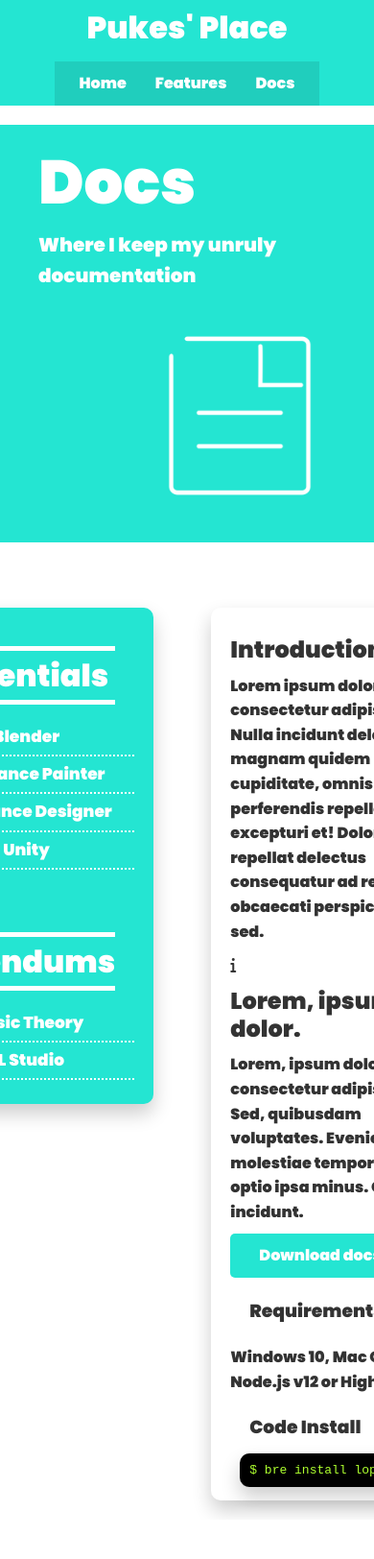
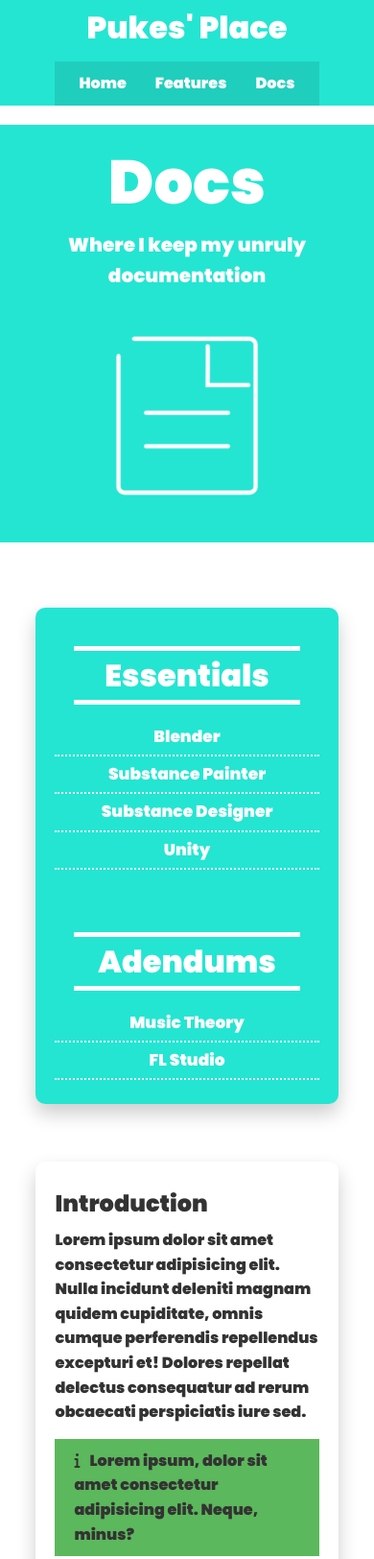
Before and after one commit to TheNameIsMatt/Website, a plain HTML site: page docs.html in a window 390 px wide. Shown: the top 1624 px of the page at 96% size. Drawn offline with Linux system fonts and the light colour scheme; a web font is replaced by a local one.

Commit message:
Final Commit before Customisation

```diff
--- a/css/style.css
+++ b/css/style.css
@@ -10,6 +10,8 @@
     --dark-colour: #094943;
     --light-colour: #f4f4f4;
     --Accent-colour: #A26967;
+    --success-colour: #5cb85c;
+    --error-colour: #d9534f;
 }
 /* Asterisk means it applies to everything */
 * {
@@ -111,6 +113,10 @@ img {
     gap: 30px;
 }
 
+.showcase-text {
+    animation: slideInFromLeft 1s ease;
+}
+
 .showcase-form {
     position: relative;
     top: 60px;
@@ -120,6 +126,7 @@ img {
     /* Z-index is basically a sorting system of what should be on top and visible of others. */
     z-index: 100;
     justify-self: flex-end;
+    animation: slideInFromRight 1s ease;
 }
 
 .showcase-form .form-control {
@@ -181,6 +188,7 @@ You can add effects to pseudo selectors but the event needs to occur before the
 
 .stats{
     padding-top: 100px;
+    animation: slideInFromBottom 1s ease;
 }
 
 .stats-heading {
@@ -200,6 +208,8 @@ You can add effects to pseudo selectors but the event needs to occur before the
 /* CLI */
 
 .cli .grid {
+
+    animation: slideInFromBottom 1s ease;
     grid-template-columns: repeat(3,1fr);
     grid-template-rows: repeat(2,1fr);
 }
@@ -328,6 +338,52 @@ You can add effects to pseudo selectors but the event needs to occur before the
 
 }
 
+/* Animations */
+@keyframes slideInFromLeft {
+    0% {
+        transform: translateX(-100%);
+    }
+
+    100% {
+        /* 0 would be its normal position */
+        transform: translateX(0);
+    }
+}
+
+@keyframes slideInFromRight {
+    0% {
+        transform: translateX(100%);
+    }
+
+    100% {
+        /* 0 would be its normal position */
+        transform: translateX(0);
+    }
+}
+
+@keyframes slideInFromTop {
+    0% {
+        transform: translateY(-100%);
+    }
+
+    100% {
+        /* 0 would be its normal position */
+        transform: translateX(0);
+    }
+}
+@keyframes slideInFromBottom {
+    0% {
+        transform: translateY(100%);
+    }
+
+    100% {
+        /* 0 would be its normal position */
+        transform: translateX(0);
+    }
+}
+
+
+
 /* Tablets and Under */
 /* Anything under the max width will be styled here */
 @media(max-width: 768px) {
@@ -335,7 +391,9 @@ You can add effects to pseudo selectors but the event needs to occur before the
     .showcase .grid,
     .stats .grid,
     .cli .grid,
-    .cloud .grid {
+    .cloud .grid,
+    .features-main .grid,
+    .docs-main .grid {
         grid-template-columns: 1fr;
         grid-template-rows: 1fr;
     }
@@ -358,6 +416,23 @@ You can add effects to pseudo selectors but the event needs to occur before the
         grid-column: 1;
         grid-row: 1;
     }
+
+    .features-head,
+    .features-sub-head,
+    .docs-head {
+        text-align:center;
+    }
+
+    .features-head img,
+    .features-sub-head img,
+    .docs-head img {
+        justify-self: center;
+    }
+
+    .features-main .grid > *:first-child,
+    .features-main .grid > *:nth-child(2) {
+        grid-column: 1;
+    }
 }
 
 
--- a/css/utilities.css
+++ b/css/utilities.css
@@ -28,7 +28,7 @@
     margin: 20px;
 }
 
-code {
+code, pre {
     background-color: #000;
     color: greenyellow;
     border-radius: 10px;
@@ -120,6 +120,25 @@ code {
     text-align: center;
 }
 
+/* Alert */
+.alert{
+    background-color: var(--Accent-colour);
+    padding: 10px 20px;
+    font-weight: bold;
+    margin: 15px 0;
+}
+
+.alert i {
+    margin-right: 10px;
+}
+
+.alert-success{
+    background-color: var(--success-colour);
+}
+
+.alert-error{
+    background-color: var(--error-colour);
+}
 
 .flex{
     display: flex;
@@ -210,3 +229,7 @@ code {
 .p-5 {
     padding: 4rem ;
 }
+
+.text-primary {
+    color: var(--dark-colour)
+}
--- a/docs.html
+++ b/docs.html
@@ -72,7 +72,7 @@
                   <p>Lorem ipsum dolor sit amet consectetur adipisicing elit. Nulla incidunt deleniti magnam   quidem cupiditate, omnis cumque perferendis repellendus excepturi et! Dolores repellat  delectus consequatur ad rerum obcaecati perspiciatis iure sed.
                 </p>
                 <div class="alert alert-success">
-                    <i class="fas fa-info"></i>
+                    <i class="fas fa-info"></i>Lorem ipsum, dolor sit amet consectetur adipisicing elit. Neque, minus?
                 </div>
                 <h2>Lorem, ipsum dolor.</h2>
                 <p>Lorem, ipsum dolor sit amet consectetur adipisicing elit. Sed, quibusdam voluptates. Eveniet molestiae tempore sint optio ipsa minus. Omnis, incidunt.
```
